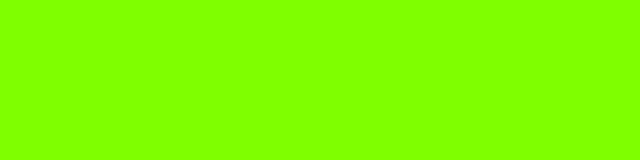
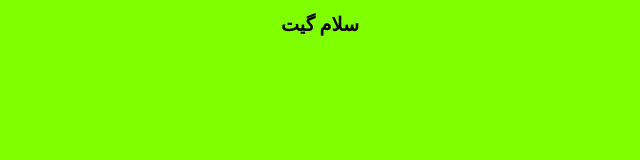
Before and after one commit to M0Torki/test, a plain HTML site: page index.html in a window 1280 px wide. Shown: the full height of the page, 320-960 px from the left. Drawn offline with Linux system fonts and the light colour scheme.

Commit message:
chenge to file index.html and style.css

```diff
--- a/index.html
+++ b/index.html
@@ -7,6 +7,6 @@
     <link rel="stylesheet" href="./style.css">
 </head>
 <body>
-
+    <h1>سلام گیت</h1>
 </body>
 </html>
```
